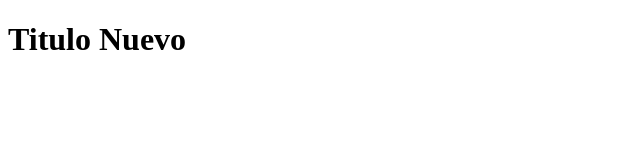
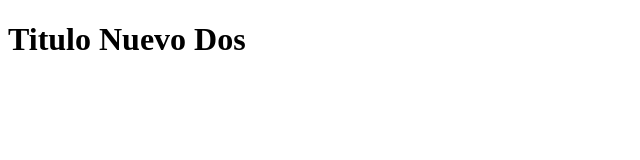
Before and after one commit to PabloDanielChavez/hello-world-git, a plain HTML site: page index.html in a window 1280 px wide. Shown: the full height of the page, 0-640 px from the left. Drawn offline with Linux system fonts and the light colour scheme.

Commit message:
Se modifico el titulo por segunda vez

```diff
--- a/index.html
+++ b/index.html
@@ -9,7 +9,7 @@
 </head>
 
 <body>
-    <h1>Titulo Nuevo</h1>
+    <h1>Titulo Nuevo Dos</h1>
 </body>
 
 </html>
```
